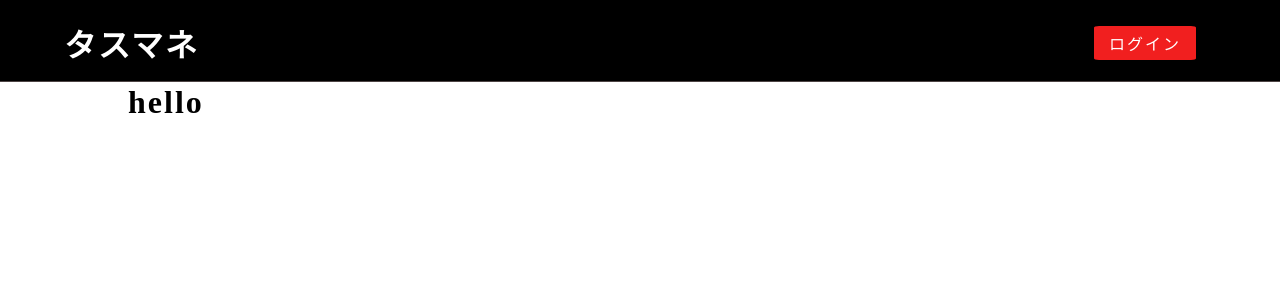
After one commit to Kanata0204/task_app, a Django app: page /tasl_list/main in a window 1280 px wide. The commit adds this page. Shown: the top 300 px of the page. Run offline with Django 3.2, Linux system fonts and the light colour scheme.

Commit message:
implement task_main.html

```diff
--- a/static/css/_navbar.css
+++ b/static/css/_navbar.css
@@ -6,6 +6,7 @@ header {
   top: 0;
   width: 100%;
   padding: 20px 5% 15px;
+  margin-bottom: 10px;
   border-bottom: 1px solid #4d4444;
   background-color: black;
 }
--- a/static/scss/_navbar.scss
+++ b/static/scss/_navbar.scss
@@ -6,6 +6,7 @@ header {
     top: 0;
     width: 100%;
     padding: 20px 5% 15px;
+    margin-bottom: 10px;
     border-bottom: 1px solid rgb(77, 68, 68);
     background-color: black;
 
--- a/taskapp/templates/_navbar.html
+++ b/taskapp/templates/_navbar.html
@@ -8,7 +8,7 @@
     <h1><a href="/" id="main-title">タスマネ</a></h1>
 
     {% if user.is_authenticated %}
-        <a href="#" class="btn">メインタスク</a>
+        <a href="{% url 'main' %}" class="btn">メインタスク</a>
         <a href="{% url 'list' %}" class="btn">タスク一覧</a>
         <a href="{% url 'logout' %}" class="btn">ログアウト</a>
     {% elif not "logout" in request.path %}
--- /dev/null
+++ b/taskapp/templates/taskapp/task_main.html
@@ -0,0 +1,5 @@
+{% extends '_base.html' %}
+
+{% block container %}
+    <h1>hello</h1>
+{% endblock  %}
--- a/taskapp/urls.py
+++ b/taskapp/urls.py
@@ -1,11 +1,12 @@
 from os import name
 from django.urls import path
 from django.contrib.auth.views import LoginView, LogoutView
-from .views import TaskDetailView, TaskListView, TaskCreateView, TaskUpdateView, TaskDeleteView, TaskIndexView
+from .views import TaskDetailView, TaskListView, TaskCreateView, TaskUpdateView, TaskDeleteView, TaskIndexView, TaskMainView
 
 urlpatterns = [
     path('', TaskIndexView.as_view(), name="index"),
     path('task_list/', TaskListView.as_view(), name="list"),
+    path('tasl_list/main', TaskMainView.as_view(), name="main"),
     # pkは受け取ったint値を変数として格納→templateで扱えるように
     path('task_list/<int:pk>', TaskDetailView.as_view(), name="detail"),
     path('task_list/create/', TaskCreateView.as_view(), name="create"),
--- a/taskapp/views.py
+++ b/taskapp/views.py
@@ -16,6 +16,11 @@ class TaskListView(ListView):
 
     def get_queryset(self):
         return Task.objects.order_by('day_limit')
+
+class TaskMainView(ListView):
+    template_name = "taskapp/task_main.html"
+    model = Task
+
 
 class TaskDetailView(DetailView):
     model = Task
```
